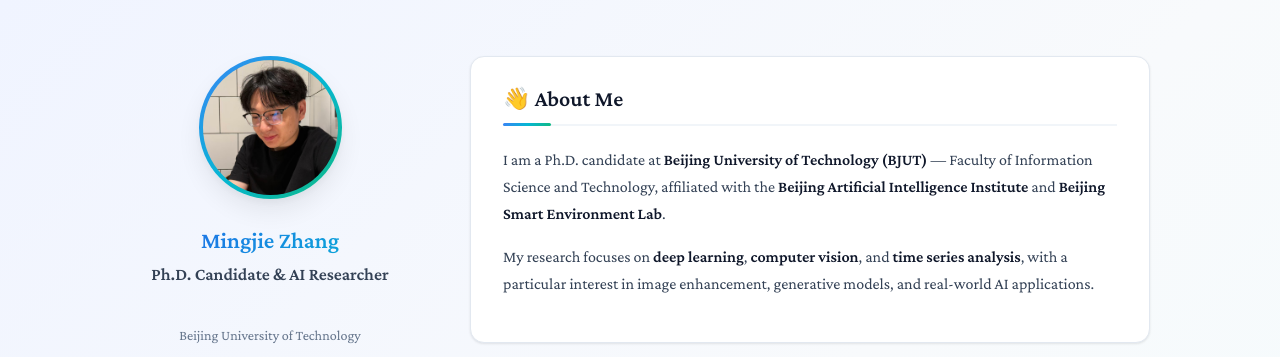
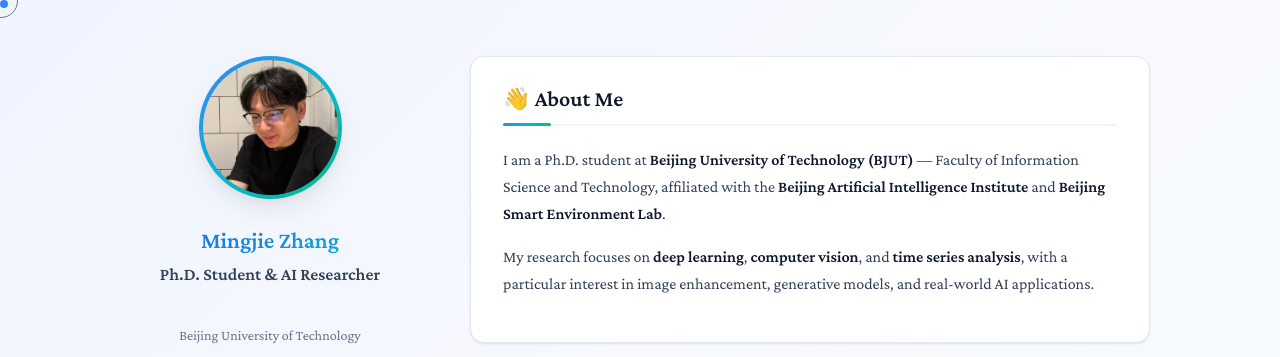
Before and after one commit to MingJ-Zhang/MingJ-Zhang.github.io, a Jekyll site: the page built from index.md, in a window 1280 px wide and 1400 px high. Shown: the top 357 px of the window. Built offline with Jekyll 4.4.1, drawn with Linux system fonts in a browser that asks for light colours; a style sheet for code colours, icons or effects is not loaded; some of the changed text lies outside the part shown.

Commit message:
Add animations, thumbnails; update profile
Add scroll-reveal and custom cursor UI: new assets/js/animations.js, include script in homepage layout, and corresponding SCSS for section reveal and custom cursor. Add publication thumbnails and entry: two new teaser images, publications.yml updated (Block‑ASNIC added and EPM–DCNN teaser set), and publications include updated to render teasers. Minor wording change: "Ph.D. Candidate" → "Ph.D. Student" in _config.yml and index.md.

```diff
--- a/_config.yml
+++ b/_config.yml
@@ -1,6 +1,6 @@
 # Basic Information
 title: Mingjie Zhang
-position: Ph.D. Candidate & AI Researcher
+position: Ph.D. Student & AI Researcher
 affiliation: Beijing University of Technology
 affiliation_link: https://www.bjut.edu.cn/
 email: zhangmingjie@emails.bjut.edu.cn
--- a/_includes/publications.md
+++ b/_includes/publications.md
@@ -2,6 +2,7 @@
 {% for link in site.data.publications.main %}
 <li class="pub-entry">
   <div class="pub-card">
+    {% if link.teaser %}<div class="pub-img"><img src="{{ link.teaser }}" alt="teaser" class="pub-teaser" loading="lazy"></div>{% endif %}
     <div class="pub-body">
       <div class="pub-title">
         <i class="fas fa-file-lines"></i>
--- a/_layouts/homepage.html
+++ b/_layouts/homepage.html
@@ -109,6 +109,7 @@
       </footer>
     </div>
     <script src="{{ "/assets/js/scale.fix.js" | relative_url }}"></script>
+    <script src="{{ "/assets/js/animations.js" | relative_url }}"></script>
     {% if site.google_analytics %}
     <script>
       (function(i,s,o,g,r,a,m){i['GoogleAnalyticsObject']=r;i[r]=i[r]||function(){
--- a/_sass/minimal-light.scss
+++ b/_sass/minimal-light.scss
@@ -213,7 +213,21 @@
   margin-bottom: 24px;
   box-shadow: var(--shadow);
   border: 1px solid var(--border);
-  transition: box-shadow var(--transition), border-color var(--transition);
+  transition: box-shadow var(--transition), border-color var(--transition), opacity .6s ease, transform .6s ease;
+  opacity: 0;
+  transform: translateY(30px);
+}
+.section-card.visible {
+  opacity: 1;
+  transform: translateY(0);
+}
+
+@media (prefers-reduced-motion: reduce) {
+  .section-card {
+    opacity: 1;
+    transform: none;
+    transition: none;
+  }
 }
 .section-card:hover {
   box-shadow: var(--shadow-md);
@@ -612,6 +626,29 @@
 ::-webkit-scrollbar-thumb { background: var(--border); border-radius: 3px; }
 ::-webkit-scrollbar-thumb:hover { background: var(--text-light); }
 
+/* ===== Custom Cursor ===== */
+.cursor-dot {
+  position: fixed;
+  top: 0; left: 0;
+  width: 8px; height: 8px;
+  border-radius: 50%;
+  background: var(--blue);
+  pointer-events: none;
+  z-index: 9999;
+  transition: opacity .15s ease;
+}
+.cursor-ring {
+  position: fixed;
+  top: 0; left: 0;
+  width: 32px; height: 32px;
+  border-radius: 50%;
+  border: 1.5px solid var(--text-light);
+  pointer-events: none;
+  z-index: 9998;
+  transition: width .2s ease, height .2s ease, border-color .2s ease, opacity .15s ease;
+  opacity: .7;
+}
+
 /* ===== Responsive ===== */
 @media screen and (max-width: 1060px) {
   .wrapper { width: auto; margin: 0 24px; }
--- /dev/null
+++ b/assets/js/animations.js
@@ -0,0 +1,72 @@
+// ===== Scroll Reveal =====
+(function () {
+  const cards = document.querySelectorAll('.section-card');
+  if (!cards.length) return;
+
+  const observer = new IntersectionObserver(
+    (entries) => {
+      entries.forEach((entry) => {
+        if (entry.isIntersecting) {
+          entry.target.classList.add('visible');
+        }
+      });
+    },
+    { threshold: 0.1, rootMargin: '0px 0px -30px 0px' }
+  );
+
+  cards.forEach((card, i) => {
+    card.style.transitionDelay = i * 0.08 + 's';
+    observer.observe(card);
+  });
+})();
+
+// ===== Custom Cursor =====
+(function () {
+  if (window.matchMedia('(pointer: coarse)').matches) return;
+
+  const dot = document.createElement('div');
+  dot.className = 'cursor-dot';
+  const ring = document.createElement('div');
+  ring.className = 'cursor-ring';
+  document.body.appendChild(dot);
+  document.body.appendChild(ring);
+
+  let mx = 0, my = 0;
+  let rx = 0, ry = 0;
+  let hover = false;
+
+  document.addEventListener('mousemove', (e) => {
+    mx = e.clientX;
+    my = e.clientY;
+    dot.style.transform = `translate(${mx - 4}px, ${my - 4}px)`;
+  });
+
+  const clickables = document.querySelectorAll(
+    'a, button, .pub-btn, .contact-link, .social-icons a, .interest-item, .honor-item, .image.avatar img'
+  );
+  clickables.forEach((el) => {
+    el.addEventListener('mouseenter', () => { hover = true; });
+    el.addEventListener('mouseleave', () => { hover = false; });
+  });
+
+  function animate() {
+    rx += (mx - rx) * 0.15;
+    ry += (my - ry) * 0.15;
+    const size = hover ? 48 : 32;
+    ring.style.width = size + 'px';
+    ring.style.height = size + 'px';
+    ring.style.transform = `translate(${rx - size / 2}px, ${ry - size / 2}px)`;
+    ring.style.borderColor = hover ? 'var(--blue)' : 'var(--text-light)';
+    requestAnimationFrame(animate);
+  }
+  animate();
+
+  document.addEventListener('mouseleave', () => {
+    dot.style.opacity = '0';
+    ring.style.opacity = '0';
+  });
+  document.addEventListener('mouseenter', () => {
+    dot.style.opacity = '1';
+    ring.style.opacity = '1';
+  });
+})();
--- a/index.md
+++ b/index.md
@@ -6,7 +6,7 @@
 
 ## 👋 About Me
 
-I am a Ph.D. candidate at **Beijing University of Technology (BJUT)** — Faculty of Information Science and Technology, affiliated with the **Beijing Artificial Intelligence Institute** and **Beijing Smart Environment Lab**.
+I am a Ph.D. student at **Beijing University of Technology (BJUT)** — Faculty of Information Science and Technology, affiliated with the **Beijing Artificial Intelligence Institute** and **Beijing Smart Environment Lab**.
 
 My research focuses on **deep learning**, **computer vision**, and **time series analysis**, with a particular interest in image enhancement, generative models, and real-world AI applications.
 
```
Also changed, not shown: _data/publications.yml (+8 -0 lines), assets/img/block_asnic_fig2_thumb.png (added), assets/img/epm_dcnn_fig2_thumb.png (added).
